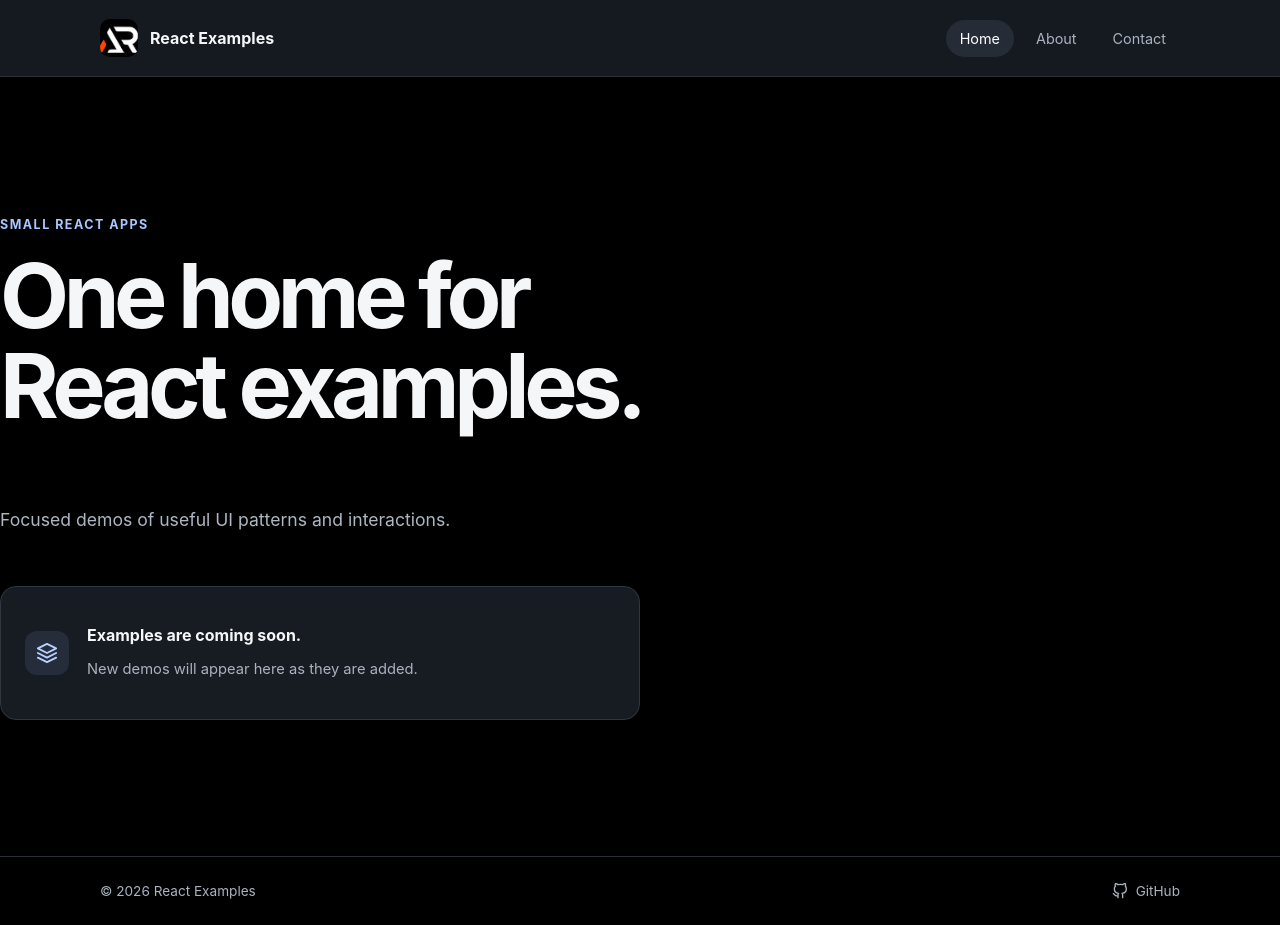
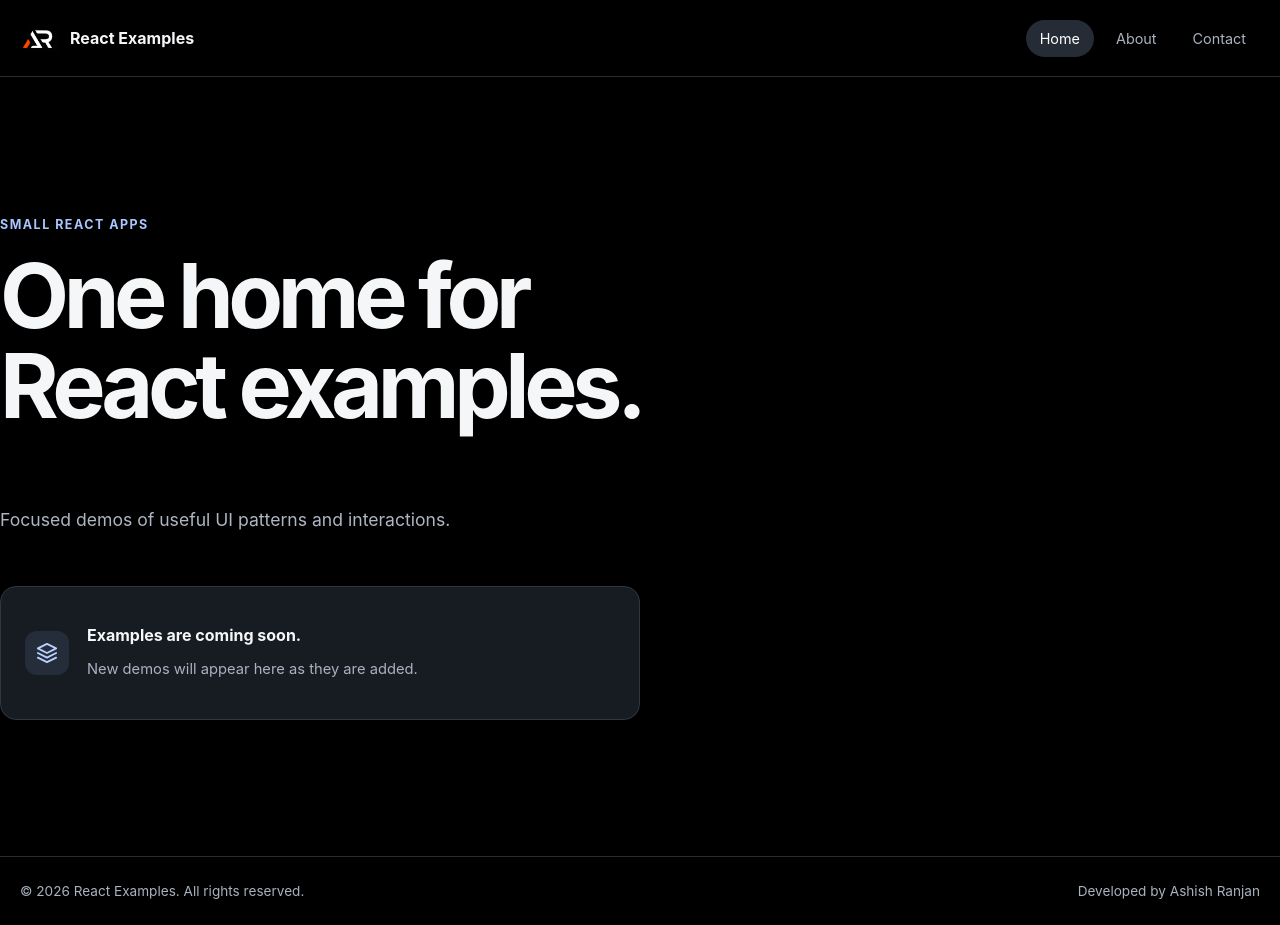
Before and after one commit to a2rp/react-examples, a React (Vite) app: page / in a window 1280 px wide. Built offline with nearby package versions, Linux system fonts and the light colour scheme.

Commit message:
Update full-width header and footer

```diff
--- a/src/components/footer/index.jsx
+++ b/src/components/footer/index.jsx
@@ -1,16 +1,16 @@
-import { FiGithub } from "react-icons/fi";
-
 import styles from "./style.module.css";
 
 function Footer() {
     return (
         <footer className={styles.footer}>
             <div className={styles.footerInner}>
-                <span>© {new Date().getFullYear()} React Examples</span>
-                <a href="https://github.com/a2rp/react-examples" target="_blank" rel="noreferrer">
-                    <FiGithub aria-hidden="true" />
-                    GitHub
-                </a>
+                <span>{"\u00A9"} {new Date().getFullYear()} React Examples. All rights reserved.</span>
+                <span>
+                    Developed by{" "}
+                    <a href="https://www.ashishranjan.net/" target="_blank" rel="noopener noreferrer">
+                        Ashish Ranjan
+                    </a>
+                </span>
             </div>
         </footer>
     );
--- a/src/components/footer/style.module.css
+++ b/src/components/footer/style.module.css
@@ -1,10 +1,12 @@
 .footer {
+    width: 100%;
     border-top: 1px solid #292e36;
     color: #aab2bf;
 }
 
 .footerInner {
-    width: min(100% - 40px, 1080px);
+    width: 100%;
+    padding-inline: 20px;
     min-height: 68px;
     margin: 0 auto;
     display: flex;
@@ -15,9 +17,6 @@
 }
 
 .footerInner a {
-    display: inline-flex;
-    align-items: center;
-    gap: 8px;
     transition: color 160ms ease;
 }
 
@@ -25,14 +24,9 @@
     color: #ffffff;
 }
 
-.footerInner svg {
-    width: 16px;
-    height: 16px;
-}
-
 @media (max-width: 520px) {
     .footerInner {
-        width: min(100% - 28px, 1080px);
+        padding-inline: 12px;
         min-height: 60px;
     }
 }
--- a/src/components/header/style.module.css
+++ b/src/components/header/style.module.css
@@ -7,11 +7,12 @@
     width: 100%;
     height: 77px;
     border-bottom: 1px solid #292e36;
-    background: #151a21;
+    background: #000000;
 }
 
 .headerInner {
-    width: min(100% - 40px, 1080px);
+    width: 100%;
+    padding-inline: 20px;
     min-height: 76px;
     margin: 0 auto;
     display: flex;
@@ -30,10 +31,11 @@
 }
 
 .brand img {
+    flex: 0 0 38px;
     width: 38px;
     height: 38px;
     border-radius: 10px;
-    object-fit: cover;
+    object-fit: contain;
 }
 
 .navigation {
@@ -62,7 +64,7 @@
     }
 
     .headerInner {
-        width: min(100% - 24px, 1080px);
+        padding-inline: 12px;
         min-height: 68px;
         gap: 10px;
     }
@@ -73,6 +75,7 @@
     }
 
     .brand img {
+        flex-basis: 32px;
         width: 32px;
         height: 32px;
     }
```
